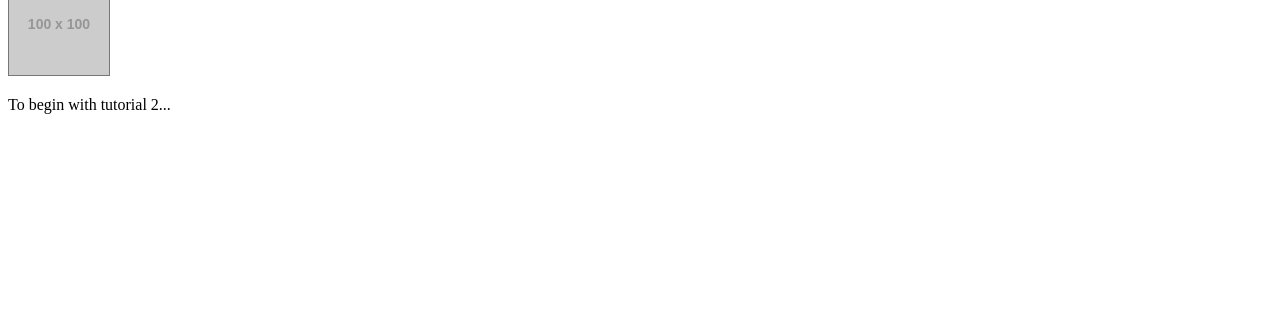
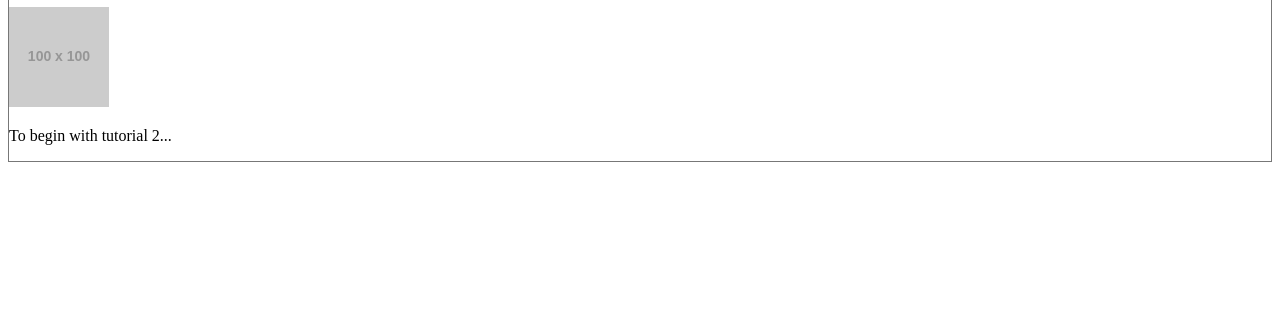
Before and after one commit to konrad-iwan/html-css-javascript-my-changes, a plain HTML site: page index.html in a window 1280 px wide. Shown: the part 474-800 px from the top of the page. Drawn offline with Linux system fonts and the light colour scheme; placeholder pictures from the web are drawn by us.

Commit message:
module_4_9_class_selectors

```diff
--- a/index.html
+++ b/index.html
@@ -9,7 +9,7 @@
 </head>
 <!-- style section overrides style from separate file -->
 <style>
-    img {
+    .tutorial {
         border: solid 1px #777;
     }
 </style>
```
